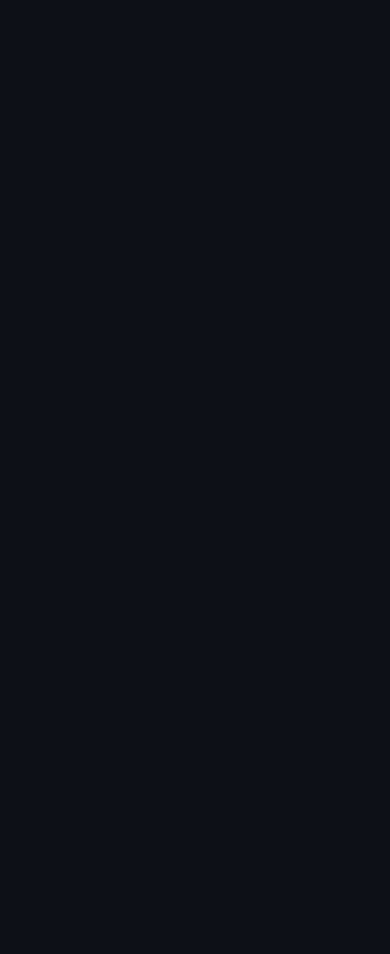
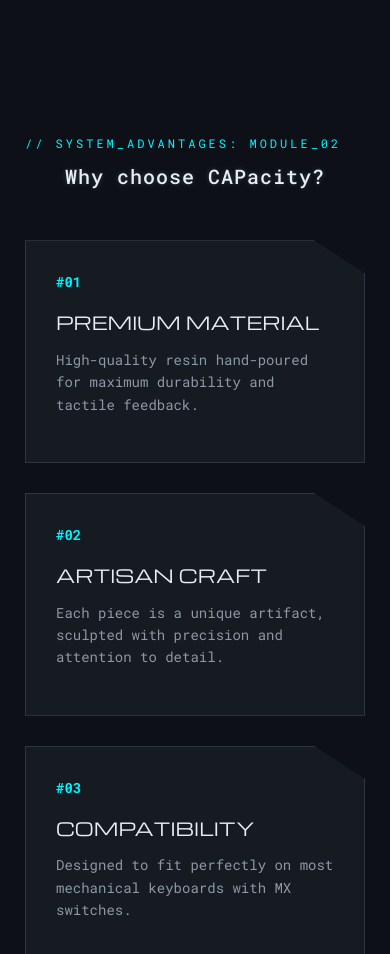
Before and after one commit to rafaelramunieh/ProjectCapacity, a React (Vite) app: page / in a window 390 px wide. Shown: the part 2740-3694 px from the top of the page. Before the commit the page ends 2774 px from the top, so only its background shows below. Built offline with nearby package versions, Linux system fonts and the light colour scheme.

Commit message:
feat(benefits) implements benefits section with responsive cards

```diff
--- a/src/App.jsx
+++ b/src/App.jsx
@@ -4,6 +4,7 @@
 import Hero from "./components/Hero";
 import About from "./components/About";
 import HowToOrder from "./components/HowToOrder";
+import Benefits from "./components/Benefits";
 
 function App() {
   return (
@@ -12,6 +13,7 @@
       <Hero />
       <About />
       <HowToOrder />
+      <Benefits />
     </>
   );
 }
--- /dev/null
+++ b/src/components/Benefits.css
@@ -0,0 +1,90 @@
+.benefits-section {
+  padding: 100px 25px;
+  background-color: #0d1117;
+  display: flex;
+  justify-content: center;
+}
+
+.benefits-container {
+  max-width: 1100px;
+  width: 100%;
+}
+
+.benefits-title {
+  text-align: left;
+  margin-bottom: 50px;
+  color: #e6edf3;
+}
+
+.benefits-grid {
+  display: flex;
+  flex-wrap: wrap;
+  gap: 30px;
+  justify-content: center;
+}
+
+.benefit-card {
+  flex: 1 1 300px;
+  max-width: 350px;
+  background: #161b22;
+  padding: 30px;
+  border: 1px solid #2c363f;
+  position: relative;
+  transition: all 0.3s ease;
+  clip-path: polygon(0% 0%, 85% 0%, 100% 15%, 100% 100%, 0% 100%);
+}
+
+.benefit-card:hover {
+  border-color: #00f3ff;
+  transform: translateY(-5px);
+  filter: drop-shadow(6px 6px 0px #00f3ff);
+  cursor: pointer;
+}
+
+.card-header {
+  display: flex;
+  justify-content: space-between;
+  margin-bottom: 20px;
+}
+
+.card-id {
+  font-size: 14px;
+  color: #00f3ff;
+  font-weight: bold;
+}
+
+.benefit-card h3 {
+  font-family: "Michroma", sans-serif;
+  font-size: 18px;
+  color: #e6edf3;
+  margin-bottom: 15px;
+  text-transform: uppercase;
+}
+
+.benefit-card p {
+  font-size: 14px;
+  line-height: 1.6;
+  color: #8d98a7;
+}
+
+.benefits-container h2.benefits-title {
+  text-align: left;
+  max-width: 100%;
+}
+
+@media (max-width: 1100px) {
+  .benefits-grid {
+    justify-content: center;
+  }
+}
+
+@media (max-width: 680px) {
+  .benefit-card {
+    flex: 1 1 100%;
+    max-width: 450px;
+  }
+
+  .benefits-title {
+    text-align: center;
+  }
+}
--- /dev/null
+++ b/src/components/Benefits.jsx
@@ -0,0 +1,49 @@
+import "./Benefits.css";
+
+const Benefits = () => {
+  return (
+    <section className="benefits-section" id="benefits">
+      <div className="benefits-container">
+        <span className="section-tag">// SYSTEM_ADVANTAGES: MODULE_02</span>
+        <h2 className="benefits-title">Why choose CAPacity?</h2>
+
+        <div className="benefits-grid">
+          <div className="benefit-card">
+            <div className="card-header">
+              <span className="card-id">#01</span>
+            </div>
+            <h3>Premium Material</h3>
+            <p>
+              High-quality resin hand-poured for maximum durability and tactile
+              feedback.
+            </p>
+          </div>
+
+          <div className="benefit-card">
+            <div className="card-header">
+              <span className="card-id">#02</span>
+            </div>
+            <h3>Artisan Craft</h3>
+            <p>
+              Each piece is a unique artifact, sculpted with precision and
+              attention to detail.
+            </p>
+          </div>
+
+          <div className="benefit-card">
+            <div className="card-header">
+              <span className="card-id">#03</span>
+            </div>
+            <h3>Compatibility</h3>
+            <p>
+              Designed to fit perfectly on most mechanical keyboards with MX
+              switches.
+            </p>
+          </div>
+        </div>
+      </div>
+    </section>
+  );
+};
+
+export default Benefits;
```
